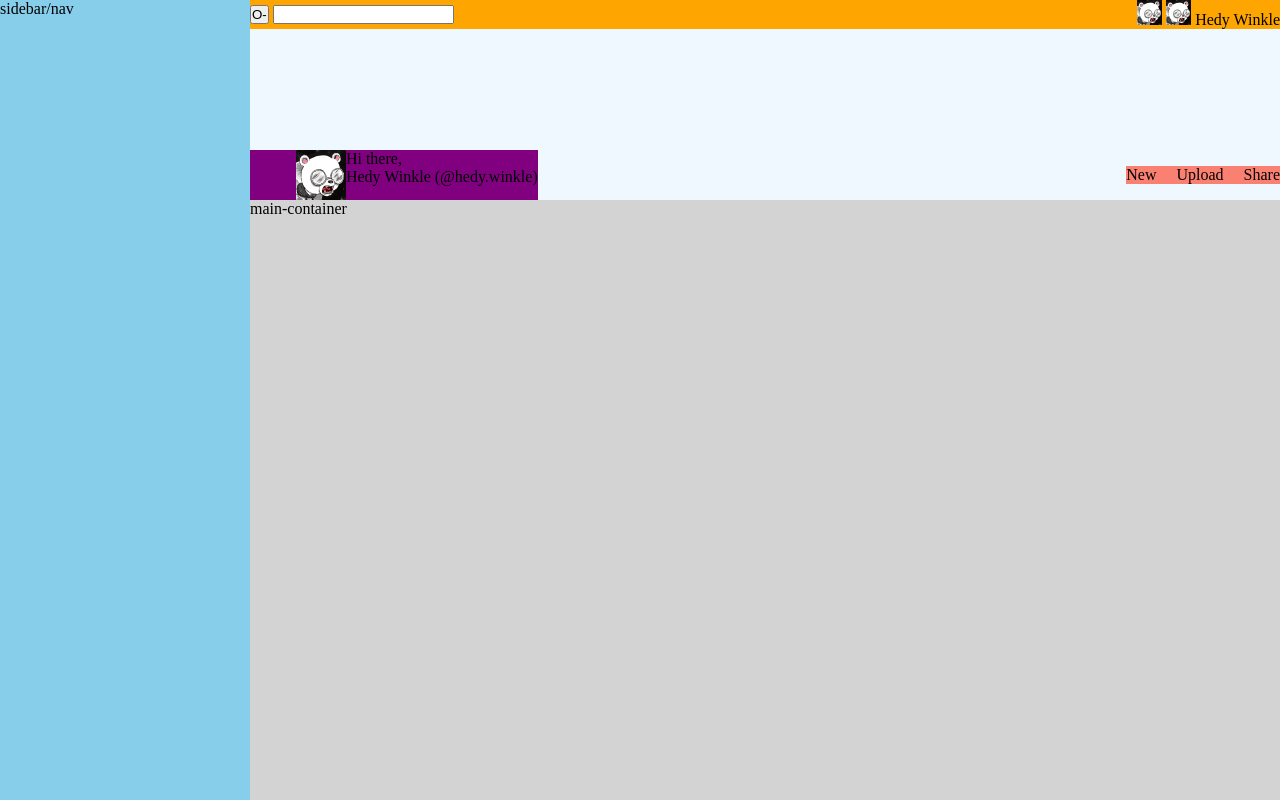
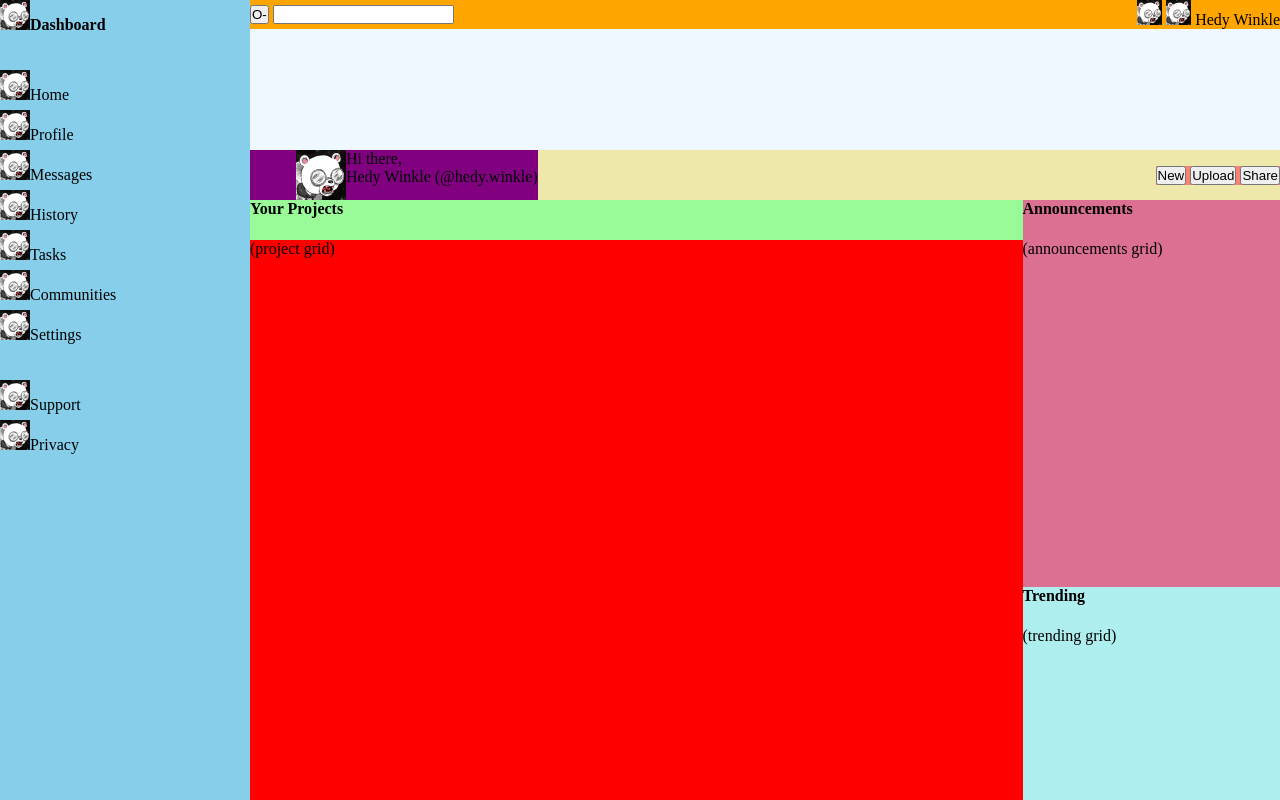
Before and after one commit to mopedcow/odin_dashboard, a plain HTML site: page index.html in a window 1280 px wide. Drawn offline with Linux system fonts and the light colour scheme.

Commit message:
Lay out main content

```diff
--- a/index.html
+++ b/index.html
@@ -28,19 +28,34 @@
                 </div>
             </div>
             <div class="header-nav">
-                    <ul>
-                        <li>New</li>
-                        <li>Upload</li>
-                        <li>Share</li>
-                    </ul>
+                    <button type="button">New</button>
+                    <button type="button">Upload</button>
+                    <button type="button">Share</button>
             </div>
         </div>
     </div>
     <div class="sidebar">
-        <p>sidebar/nav</p>
+        <div class="dash-header"><img src="image/placeholder.jpg" alt=""><span>Dashboard</span></div>
+
+        <div><img src="image/placeholder.jpg" alt=""><span>Home</span></div>
+        <div><img src="image/placeholder.jpg" alt=""><span>Profile</span></div>
+        <div><img src="image/placeholder.jpg" alt=""><span>Messages</span></div>
+        <div><img src="image/placeholder.jpg" alt=""><span>History</span></div>
+        <div><img src="image/placeholder.jpg" alt=""><span>Tasks</span></div>
+        <div><img src="image/placeholder.jpg" alt=""><span>Communities</span></div>
+
+        <div><img src="image/placeholder.jpg" alt=""><span>Settings</span></div>
+        <div><img src="image/placeholder.jpg" alt=""><span>Support</span></div>
+        <div><img src="image/placeholder.jpg" alt=""><span>Privacy</span></div>
     </div>
     <div class="main-container">
-        <p>main-container</p>
+        <div class="projects"><span class="content-header">Your Projects</span></div>
+        <div class="projects grid"><span>(project grid)</span>
+        </div>
+        <div class="announcements"><span class="content-header">Announcements</span></div>
+        <div class="announcements grid"><span>(announcements grid)</span></div>
+        <div class="trending"><span class="content-header">Trending</span></div>
+        <div class="trending grid"><span>(trending grid)</span></div>
     </div>
 </body>
 </html>
--- a/style.css
+++ b/style.css
@@ -37,6 +37,7 @@ body {
     align-items: center;
 }
 .header .header-nav-container {
+    background: palegoldenrod;
     display: flex;
     justify-content: space-between;
     align-items: center;
@@ -65,7 +66,37 @@ body {
 .sidebar {
     background: skyblue;
     grid-row: 1 / 3;
+    display: grid;
+    align-content: start;
+    grid-template-rows: 70px repeat(6, 40px) 70px repeat(2, 40px);
 }
+.sidebar img { /* placeholder images fix later */
+    width: 30px;
+    height: auto;
+}
+.sidebar .dash-header {
+    font-weight: 700;
+}
+
 .main-container {
     background: lightgray;
+    display: grid;
+    grid-template-columns: 3fr 1fr;
+    grid-template-rows: 40px 2fr 40px 1fr;
 }
+.main-container .projects {
+    background: palegreen;
+}
+.main-container .projects.grid {
+    background: red;
+    grid-row: 2 / 5;
+}
+.main-container .content-header {
+    font-weight: 700;
+}
+.main-container .announcements {
+    background: palevioletred;
+}
+.main-container .trending {
+    background: paleturquoise;
+}
```
